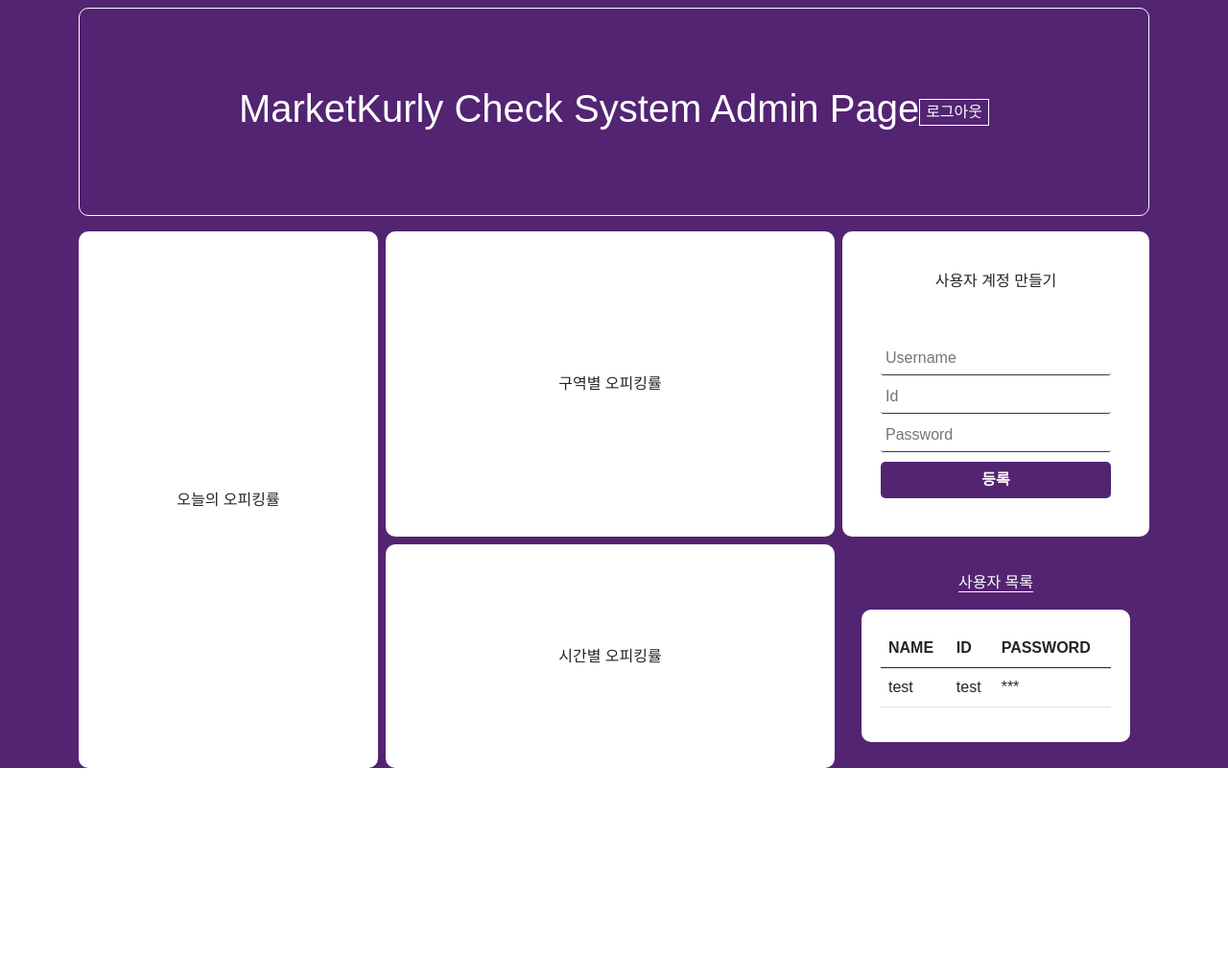
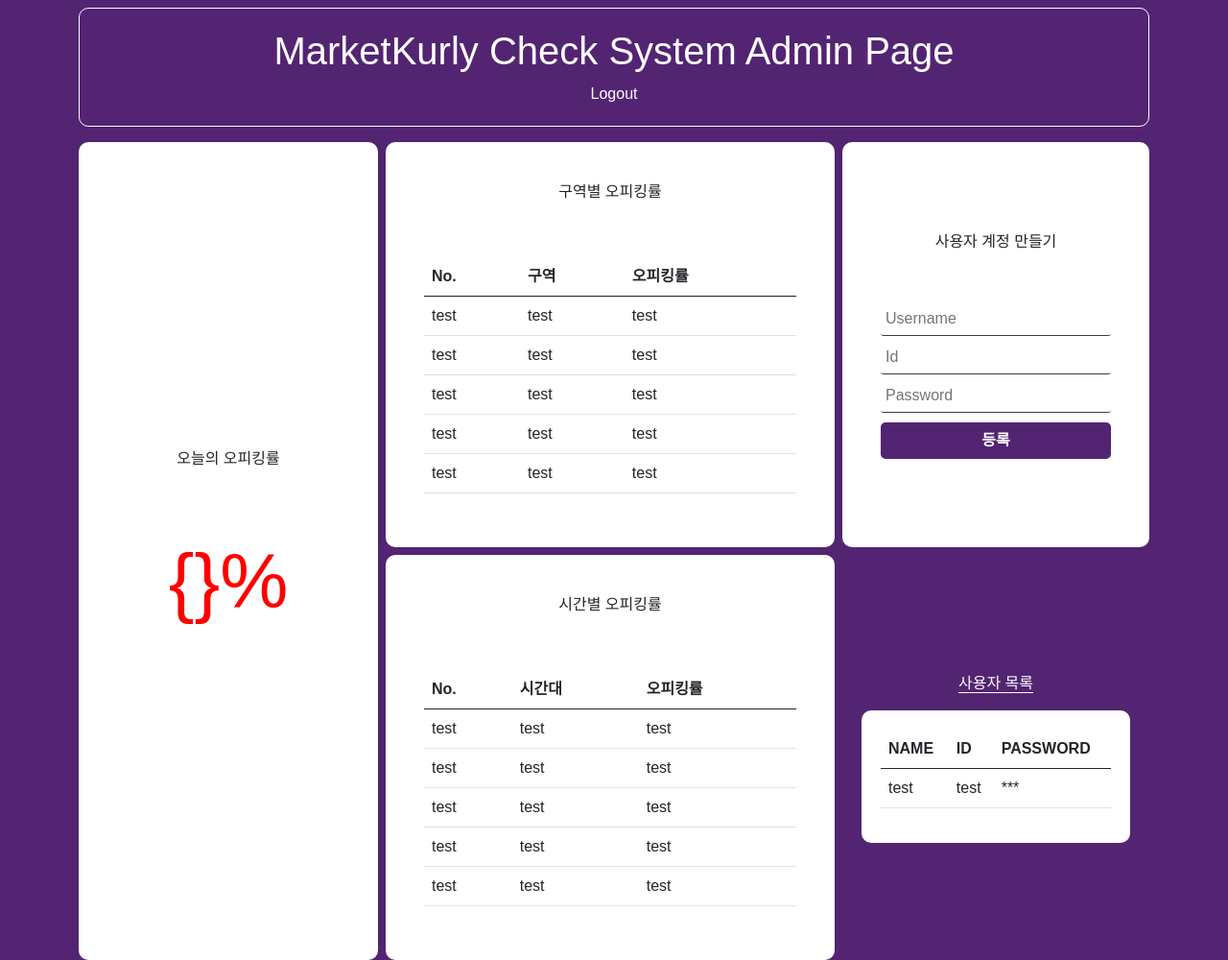
Before and after one commit to boing-86/Weight_Check, a Flask app: page /admin in a window 1280 px wide. Shown: the whole page at 96% size. Before the commit the page ends 800 px from the top, so only its background shows below. Run offline with Flask 2, Linux system fonts and the light colour scheme; some web fonts are replaced.

Commit message:
admin.html 디자인 수정

```diff
--- a/WEB(frontend)/templates/admin.html
+++ b/WEB(frontend)/templates/admin.html
@@ -26,13 +26,6 @@
             background-color: #532472;
         }
 
-        button {
-            border: 1px solid #ffffff;
-            outline: none;
-            color: white;
-            background-color: transparent;
-        }
-
         .container {
             display: grid;
             grid-gap: 1vh;
@@ -51,6 +44,7 @@
             display: flex;
             justify-content: center;
             align-items: center;
+            flex-direction: column;
         }
 
         .header {
@@ -61,10 +55,22 @@
             border: 1px solid #ffffff;
         }
 
+        .header button {
+            border: none;
+            outline: none;
+            color: white;
+            background-color: transparent;
+        }
+
         .today_picking {
             grid-area: today_picking;
             background-color: #ffffff;
             flex-direction: column;
+        }
+
+        .today_picking_percent {
+            color: red;
+            font-size: 10vh;
         }
 
         .picking1 {
@@ -195,19 +185,104 @@
 <div class="container">
     <div class="header">
         <h1>MarketKurly Check System Admin Page</h1>
-        <button type="button" onclick="logout()">로그아웃</button>
+        <button type="button" onClick="logout()">Logout</button>
     </div>
     <div class="today_picking">
-        <div class="today_picking_header">오늘의 오피킹률</div>
+        <div class="today_picking_header">
+            <p>오늘의 오피킹률</p>
+        </div>
+        <div class="today_picking_percent">
+            <p>{}%</p>
+        </div>
     </div>
     <div class="picking1">
-        <div class="picking1_header">구역별 오피킹률</div>
+        <div>
+            <p>구역별 오피킹률</p>
+        </div>
+        <div class="pick1_table">
+            <table class="table">
+                <thead>
+                <tr>
+                    <th scope="col">No.</th>
+                    <th scope="col">구역</th>
+                    <th scope="col">오피킹률</th>
+                </tr>
+                </thead>
+                <tbody id="pick1_box">
+                <tr>
+                    <td>test</td>
+                    <td>test</td>
+                    <td>test</td>
+                </tr>
+                <tr>
+                    <td>test</td>
+                    <td>test</td>
+                    <td>test</td>
+                </tr>
+                <tr>
+                    <td>test</td>
+                    <td>test</td>
+                    <td>test</td>
+                </tr>
+                <tr>
+                    <td>test</td>
+                    <td>test</td>
+                    <td>test</td>
+                </tr>
+                <tr>
+                    <td>test</td>
+                    <td>test</td>
+                    <td>test</td>
+                </tr>
+                </tbody>
+            </table>
+        </div>
     </div>
     <div class="picking2">
-        <div class="picking2_header">시간별 오피킹률</div>
+        <div>
+            <p>시간별 오피킹률</p>
+        </div>
+        <div class="pick2_table">
+            <table class="table">
+                <thead>
+                <tr>
+                    <th scope="col">No.</th>
+                    <th scope="col">시간대</th>
+                    <th scope="col">오피킹률</th>
+                </tr>
+                </thead>
+                <tbody id="pick1_box">
+                <tr>
+                    <td>test</td>
+                    <td>test</td>
+                    <td>test</td>
+                </tr>
+                <tr>
+                    <td>test</td>
+                    <td>test</td>
+                    <td>test</td>
+                </tr>
+                <tr>
+                    <td>test</td>
+                    <td>test</td>
+                    <td>test</td>
+                </tr>
+                <tr>
+                    <td>test</td>
+                    <td>test</td>
+                    <td>test</td>
+                </tr>
+                <tr>
+                    <td>test</td>
+                    <td>test</td>
+                    <td>test</td>
+                </tr>
+                </tbody>
+            </table>
+        </div>
     </div>
     <div class="user_add">
-        <div class="user_add_header">
+        <div>
             <p>사용자 계정 만들기</p>
         </div>
         <div class="form_box">
```
Also changed, not shown: other parts of WEB(frontend)/templates/admin.html (+17 -33 lines).
